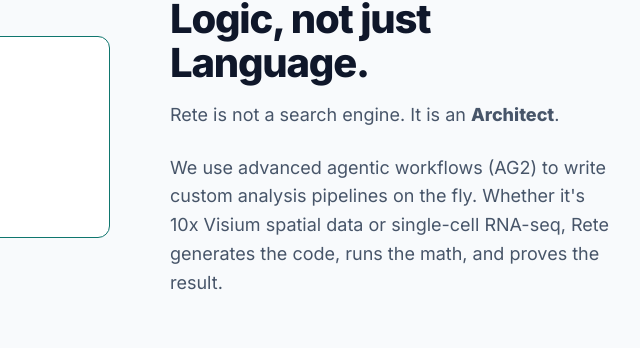
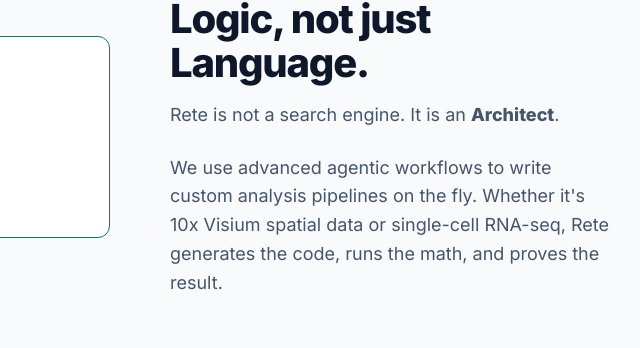
Before and after one commit to Rete-Bio/rete-bio.github.io, a plain HTML site: page index.html in a window 1280 px wide. Shown: the part 1672-2020 px from the top of the page, 500-1140 px from the left. Drawn offline with Linux system fonts and the light colour scheme.

Commit message:
Update description in index.html
Removed 'AG2' from the description of advanced agentic workflows.

```diff
--- a/index.html
+++ b/index.html
@@ -347,7 +347,7 @@
                         Rete is not a search engine. It is an <strong>Architect</strong>.
                     </p>
                     <p>
-                        We use advanced agentic workflows (AG2) to write custom analysis pipelines on the fly. Whether it's 10x Visium spatial data or single-cell RNA-seq, Rete generates the code, runs the math, and proves the result.
+                        We use advanced agentic workflows to write custom analysis pipelines on the fly. Whether it's 10x Visium spatial data or single-cell RNA-seq, Rete generates the code, runs the math, and proves the result.
                     </p>
                 </div>
             </div>
```
